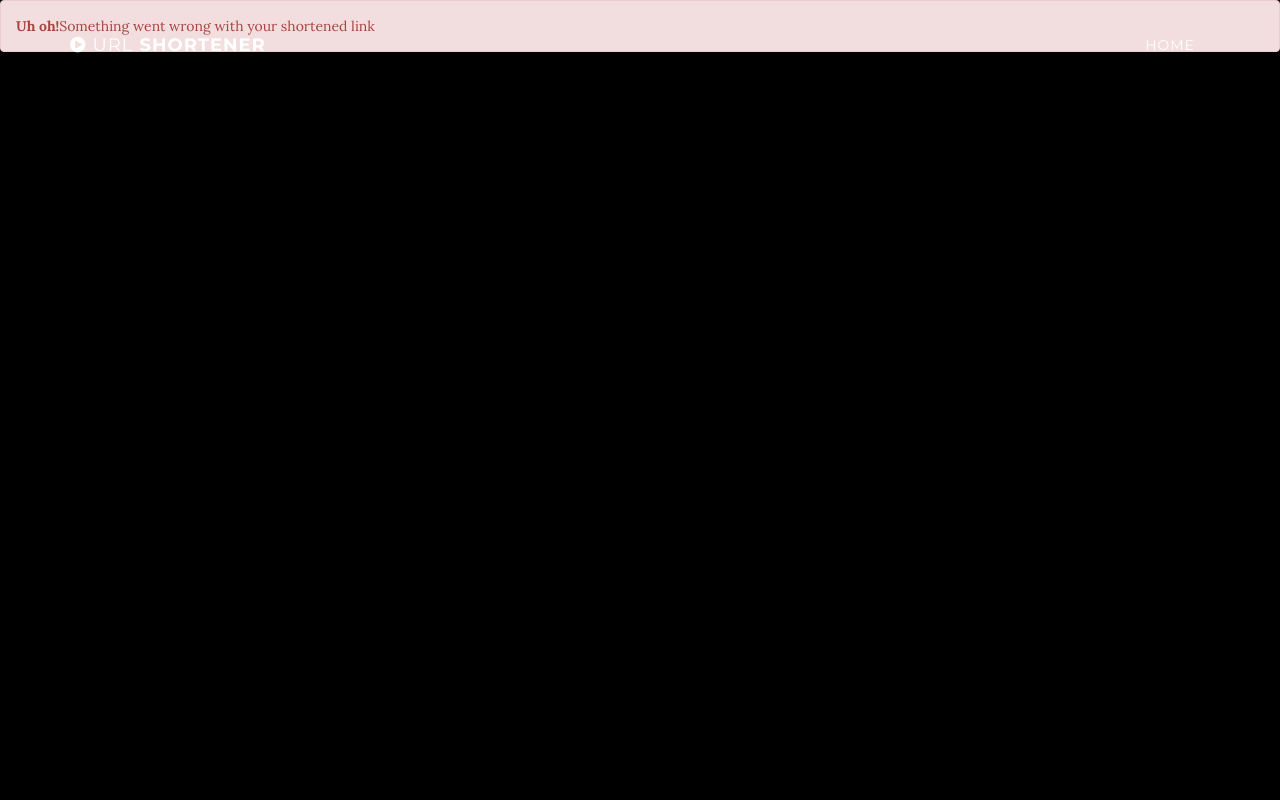
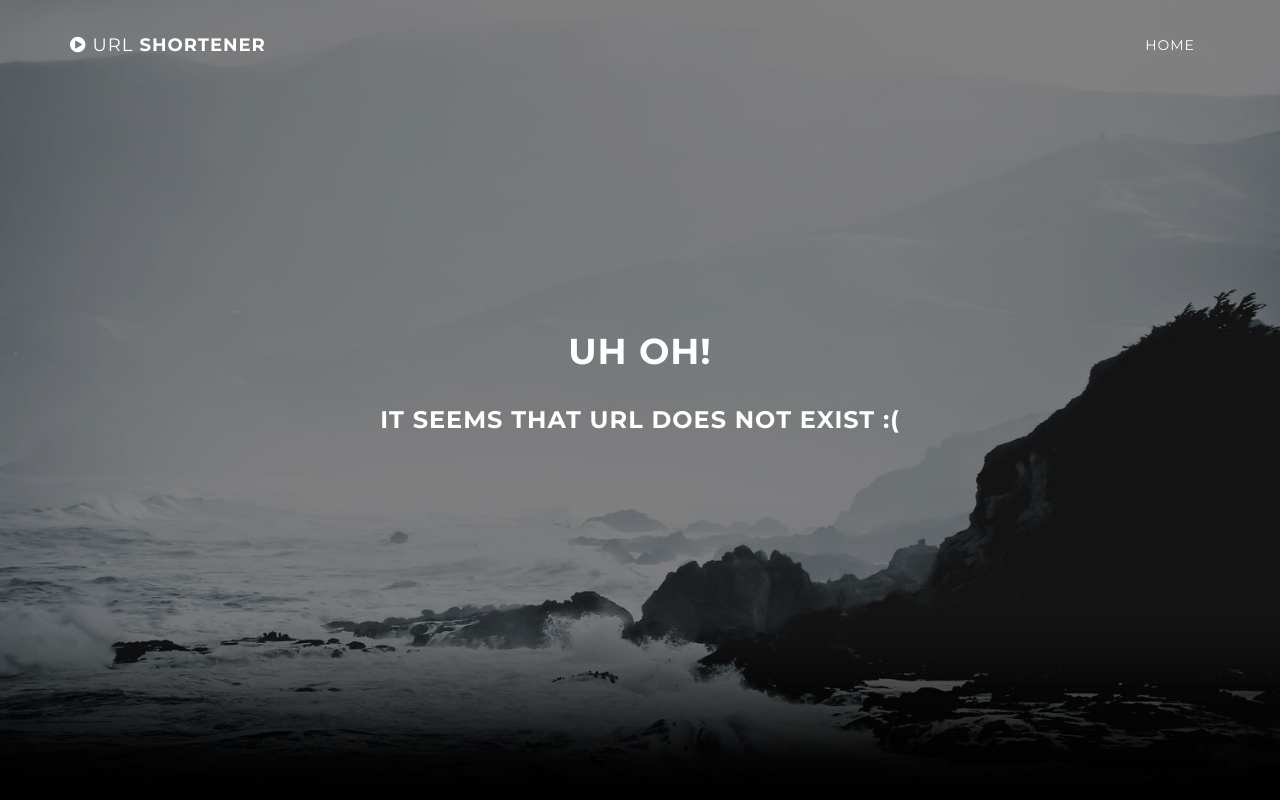
Before and after one commit to mtandrei/url-shortener, a Flask app: page /1 in a window 1280 px wide. Run offline with Flask 2, Linux system fonts and the light colour scheme; data that the repository does not hold is empty; some libraries are stand-ins or nearby versions.

Commit message:
LOOKS NICE

```diff
--- a/url/templates/base.html
+++ b/url/templates/base.html
@@ -33,7 +33,7 @@
                 <button type="button" class="navbar-toggle" data-toggle="collapse" data-target=".navbar-main-collapse">
                     <i class="fa fa-bars"></i>
                 </button>
-                <a class="navbar-brand page-scroll" href="#page-top">
+                <a class="navbar-brand page-scroll" >
                     <i class="fa fa-play-circle"></i>  <span class="light">URL</span> Shortener
                 </a>
             </div>
@@ -43,10 +43,10 @@
                 <ul class="nav navbar-nav">
                     <!-- Hidden li included to remove active class from about link when scrolled up past about section -->
                     <li class="hidden">
-                        <a href="#page-top"></a>
+                    <a href="{{ url_for('index') }}"></a>
                     </li>
                     <li>
-                        <a class="page-scroll" href="#">Home</a>
+                    <a class="page-scroll" href="{{ url_for('index') }}">Home</a>
                     </li>
                 </ul>
             </div>
--- a/url/templates/error.html
+++ b/url/templates/error.html
@@ -1,8 +1,14 @@
 {% extends "base.html" %}
 {% block content %}
-    <body>
-    <div class="alert alert-danger" role="alert">
-      <strong>Uh oh!</strong>Something went wrong with your shortened link
+  <header class="intro">
+
+    <div class="intro-body">
+
+      <h1>Uh oh!</h1>
+      <h3>
+        It seems that URL does not exist :(
+      </h3>
+
     </div>
-    <body>
+  </header>
 {% endblock %}
--- a/url/templates/index.html
+++ b/url/templates/index.html
@@ -19,13 +19,13 @@
           <!--p class="intro-text"> Weed </p-->
 
             <form action="/" method="post">
-              <p><h4>Enter URL to shorten: *</h4></p>
+              <p><h4>* Enter URL to shorten:</h4></p>
               <input type="text" class="form-control" name="long_url"></input>
               <br><br>
               <p><h4>Enter custom short URL:</h4></p>
               <input type="text" class="form-control" name="short_url"></input>
-              <br><br>
-              <button type=button" class="btn btn-info">Shorten!</button>
+              <br><br><br>
+              <button type=button" class="btn btn-lg btn-default">Shorten!</button>
             </form>
 
         </div>
```
